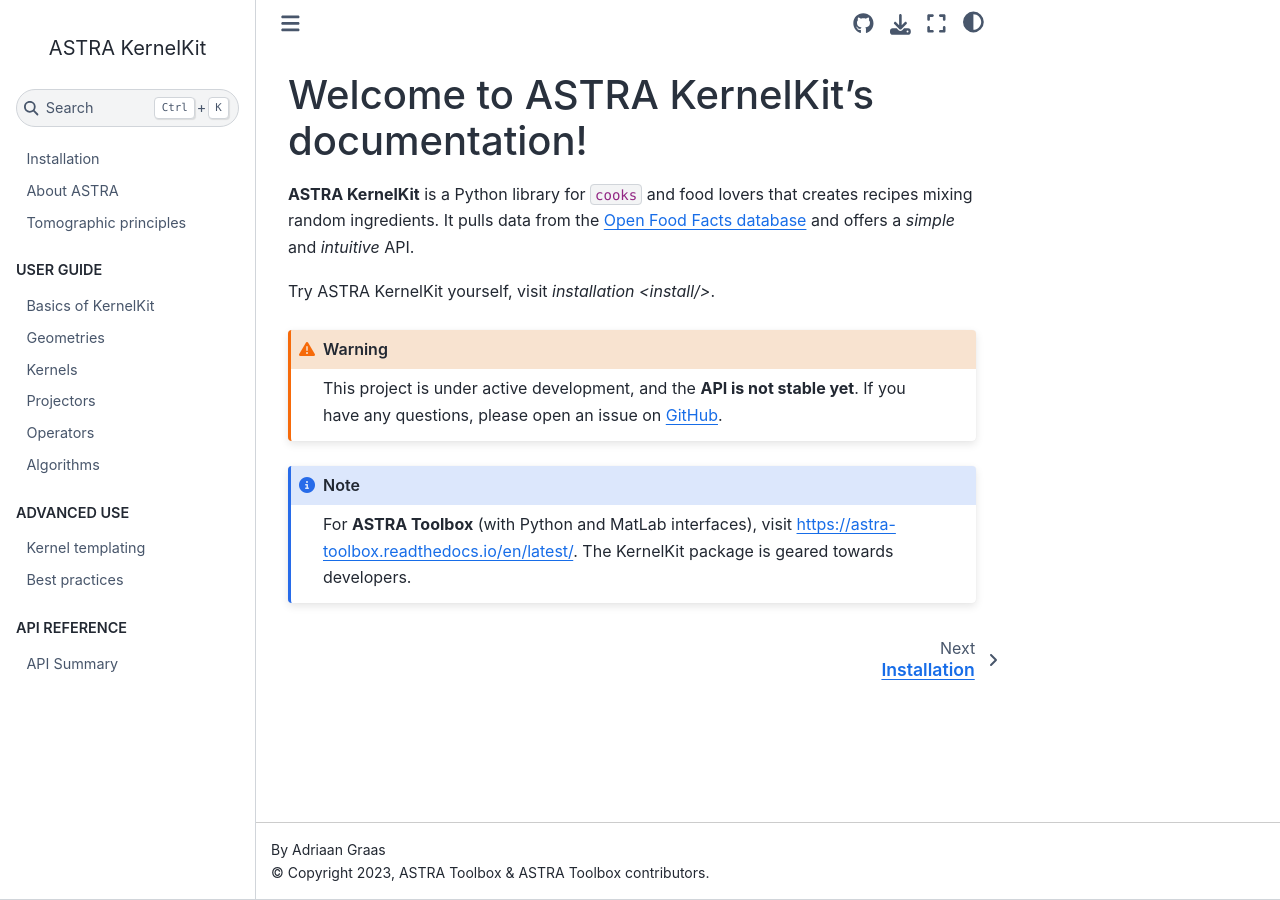
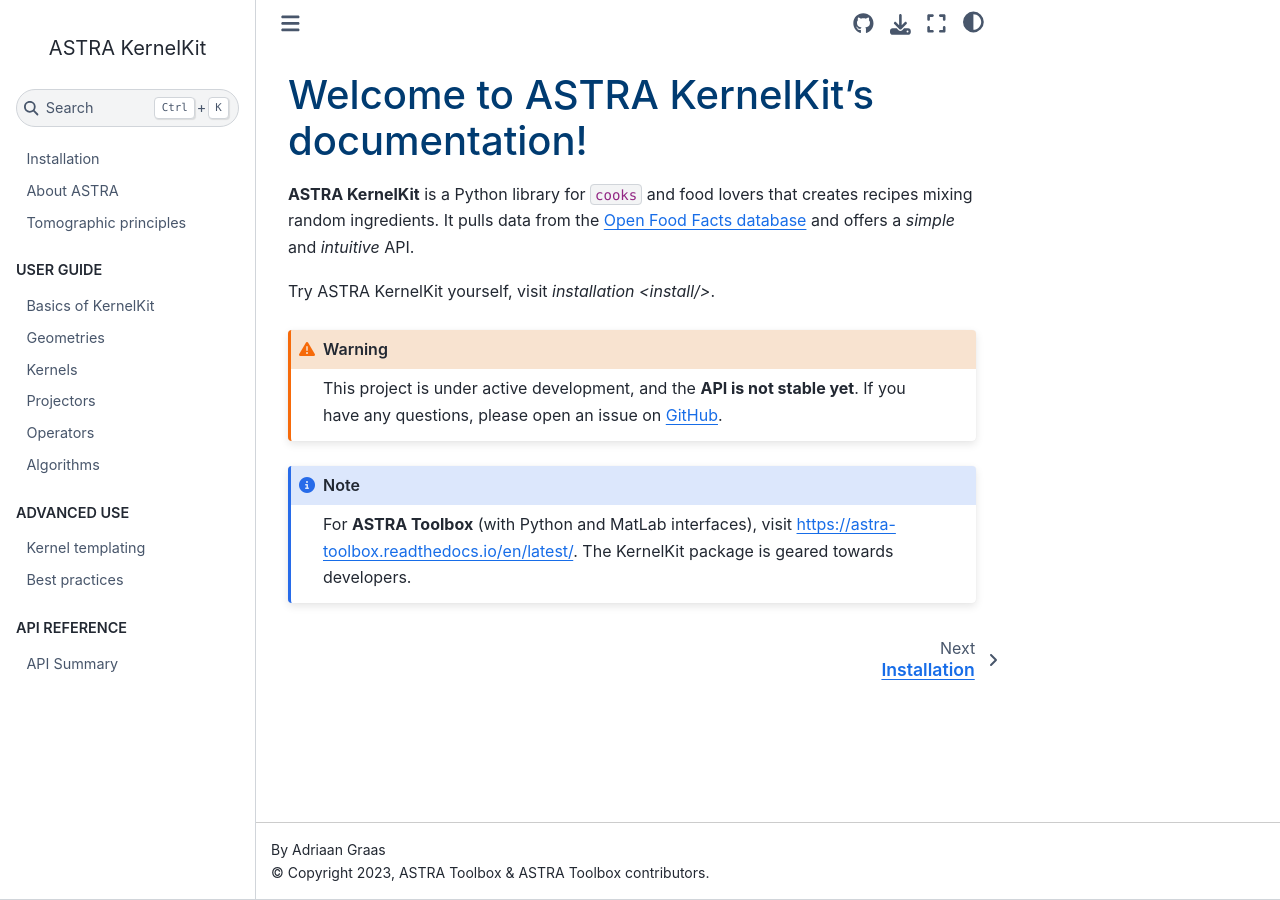
Before and after one commit to adriaangraas/astra-kernelkit, a Sphinx documentation site: the page built from docs/index.rst, in a window 1280 px wide. Built offline with Sphinx 7.4.7 and the Sphinx Book theme 1.1.4, drawn with Linux system fonts in a browser that asks for light colours.

Commit message:
Add custom theme CSS

```diff
--- /dev/null
+++ b/docs/_static/custom.css
@@ -0,0 +1,3 @@
+h1 {
+    color: #003B71 !important;
+}
--- a/docs/conf.py
+++ b/docs/conf.py
@@ -19,7 +19,7 @@
 author = 'Adriaan Graas'
 
 # The full version, including alpha/beta/rc tags
-release = "0.1.0"
+release = "1.0.0-alpha.2"
 
 # -- General configuration ---------------------------------------------------
 # https://www.sphinx-doc.org/en/master/usage/configuration.html#general-configuration
@@ -46,6 +46,7 @@
     "repository_url": "https://github.com/adriaangraas/astra-kernelkit",
     "use_repository_button": True,
 }
+html_css_files = ["custom.css"]
 
 autosummary_generate = True
 
```
